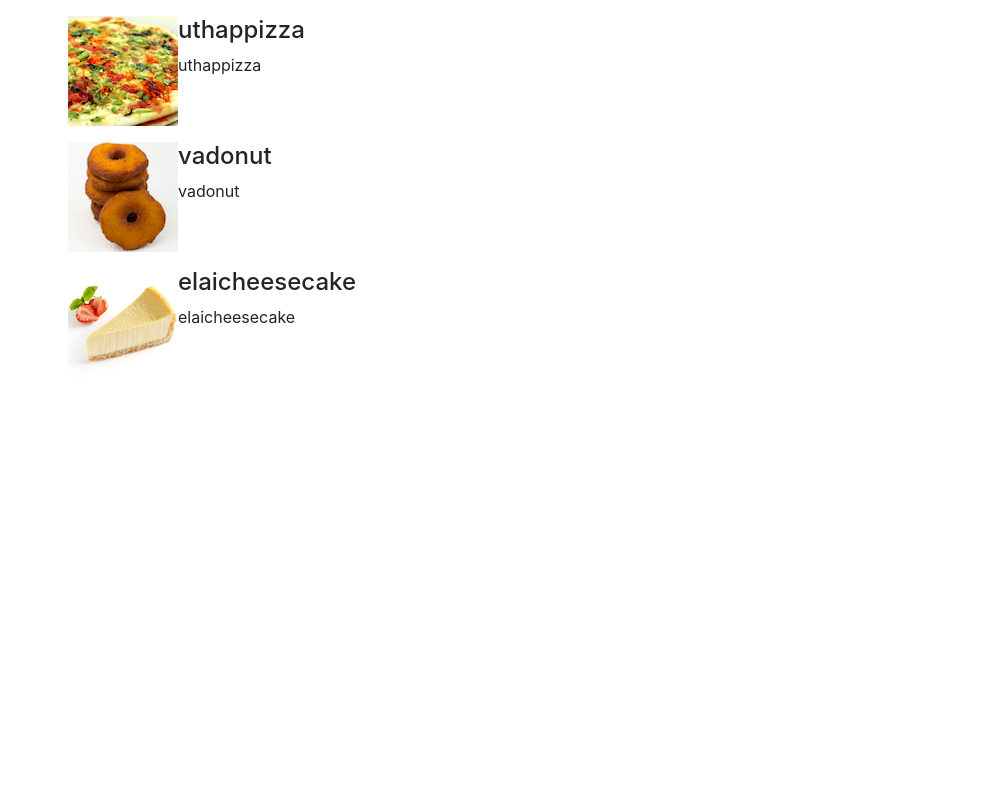
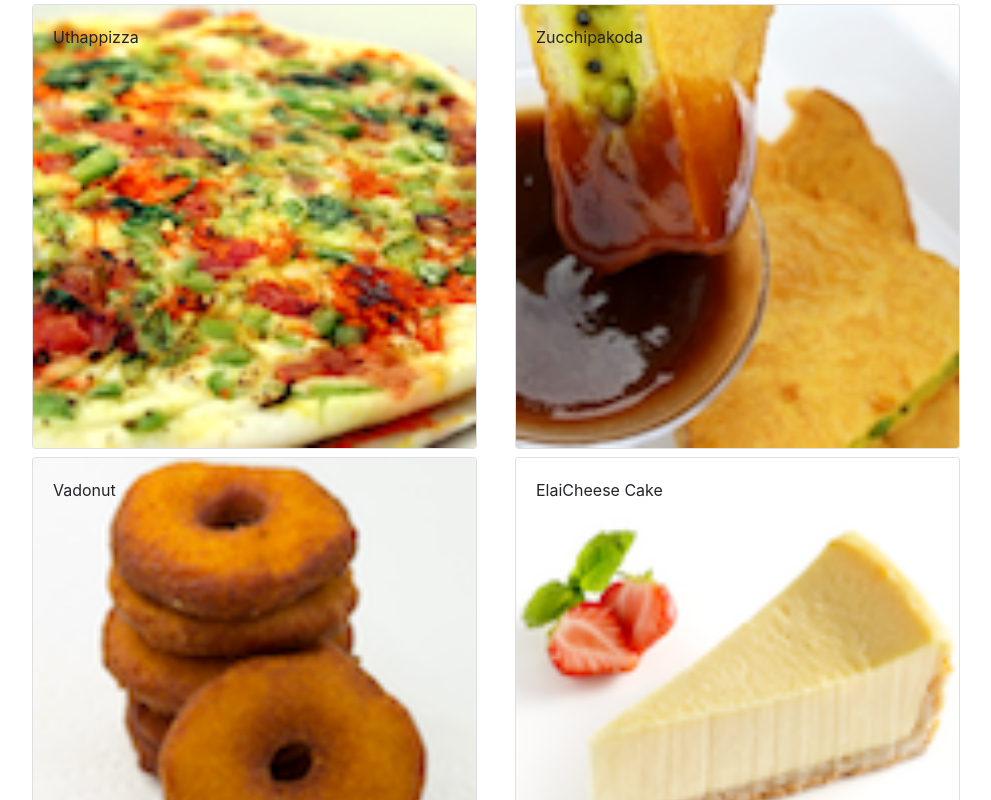
Before and after one commit to LuongChanHong/FunixLab, a React (Create React App) app: page / in a window 1280 px wide. Shown: the top 800 px of the page, without its empty margins (57-1048 px from the left). Built offline with nearby package versions, Linux system fonts and the light colour scheme.

Commit message:
lab03_2 done

```diff
--- a/src/App.js
+++ b/src/App.js
@@ -1,15 +1,26 @@
 // import logo from "./logo.svg";
-import "./App.css";
+// import "./App.css";
+import React, { Component } from "react";
 import { Navbar, NavbarBrand } from "reactstrap";
 
 import Menu from "./components/Menu";
+import { DISHES } from "./shared/dishes.js";
 
-function App() {
-  return (
-    <div className="">
-      <Menu />
-    </div>
-  );
+class App extends Component {
+  constructor(props) {
+    super(props);
+    this.state = {
+      dishes: DISHES,
+    };
+  }
+
+  render() {
+    return (
+      <div className="">
+        <Menu dishes={this.state.dishes} />
+      </div>
+    );
+  }
 }
 
 export default App;
--- a/src/components/Menu.js
+++ b/src/components/Menu.js
@@ -1,63 +1,60 @@
 import React, { Component } from "react";
-import { Media } from "reactstrap";
+import {
+  Media,
+  Card,
+  CardImg,
+  CardImgOverlay,
+  CardBody,
+  CardText,
+  CardTitle,
+} from "reactstrap";
 
 class Menu extends Component {
   constructor(props) {
     super(props);
     this.state = {
-      dishes: [
-        {
-          id: 0,
-          name: "uthappizza",
-          image: "assets/images/uthappizza.png",
-          category: "main",
-          label: "hot",
-          price: "4",
-          text: "uthappizza",
-        },
-        {
-          id: 1,
-          name: "vadonut",
-          image: "assets/images/vadonut.png",
-          category: "main",
-          label: "hot",
-          price: "4",
-          text: "vadonut",
-        },
-        {
-          id: 2,
-          name: "elaicheesecake",
-          image: "assets/images/elaicheesecake.png",
-          category: "main",
-          label: "hot",
-          price: "4",
-          text: "elaicheesecake",
-        },
-      ],
+      selectedDish: null,
     };
   }
 
+  handleDishSelected(dish) {
+    this.setState({ selectedDish: dish });
+  }
+
+  renderDish(dish) {
+    if (dish != null) {
+      return (
+        <Card>
+          <CardImg width="100%" src={dish.image} alt={dish.name} />
+          <CardBody>
+            <CardTitle>{dish.name}</CardTitle>
+            <CardText>{dish.description}</CardText>
+          </CardBody>
+        </Card>
+      );
+    } else {
+      return <h1>No dish selected</h1>;
+    }
+  }
+
   render() {
-    let menu = this.state.dishes.map((dish) => {
+    let menu = this.props.dishes.map((dish) => {
       return (
-        <div key={dish.id} className="col-12 my-3">
-          <Media tag="li">
-            <Media left middle>
-              <Media object src={dish.image} alt={dish.name}></Media>
-            </Media>
-            <Media body className="">
-              <Media heading>{dish.name}</Media>
-              <p>{dish.text}</p>
-            </Media>
-          </Media>
+        <div key={dish.id} className="col-12 col-md-5 m-1">
+          <Card onClick={() => this.handleDishSelected(dish)}>
+            <CardImg width="100%" object src={dish.image} alt={dish.name} />
+            <CardImgOverlay>
+              <CardTitle>{dish.name}</CardTitle>
+            </CardImgOverlay>
+          </Card>
         </div>
       );
     });
+
     return (
       <section className="container">
-        <div className="row">
-          <Media list>{menu}</Media>
-        </div>
+        <div className="row">{menu}</div>
+        <div className="row">{this.renderDish(this.state.selectedDish)}</div>
       </section>
     );
   }
--- /dev/null
+++ b/src/shared/dishes.js
@@ -0,0 +1,194 @@
+export const DISHES = [
+  {
+    id: 0,
+    name: "Uthappizza",
+    image: "assets/images/uthappizza.png",
+    category: "mains",
+    label: "Hot",
+    price: "4.99",
+    description:
+      "A unique combination of Indian Uthappam (pancake) and Italian pizza, topped with Cerignola olives, ripe vine cherry tomatoes, Vidalia onion, Guntur chillies and Buffalo Paneer.",
+    comments: [
+      {
+        id: 0,
+        rating: 5,
+        comment: "Imagine all the eatables, living in conFusion!",
+        author: "John Lemon",
+        date: "2012-10-16T17:57:28.556094Z",
+      },
+      {
+        id: 1,
+        rating: 4,
+        comment:
+          "Sends anyone to heaven, I wish I could get my mother-in-law to eat it!",
+        author: "Paul McVites",
+        date: "2014-09-05T17:57:28.556094Z",
+      },
+      {
+        id: 2,
+        rating: 3,
+        comment: "Eat it, just eat it!",
+        author: "Michael Jaikishan",
+        date: "2015-02-13T17:57:28.556094Z",
+      },
+      {
+        id: 3,
+        rating: 4,
+        comment: "Ultimate, Reaching for the stars!",
+        author: "Ringo Starry",
+        date: "2013-12-02T17:57:28.556094Z",
+      },
+      {
+        id: 4,
+        rating: 2,
+        comment: "It's your birthday, we're gonna party!",
+        author: "25 Cent",
+        date: "2011-12-02T17:57:28.556094Z",
+      },
+    ],
+  },
+  {
+    id: 1,
+    name: "Zucchipakoda",
+    image: "assets/images/zucchipakoda.png",
+    category: "appetizer",
+    label: "",
+    price: "1.99",
+    description:
+      "Deep fried Zucchini coated with mildly spiced Chickpea flour batter accompanied with a sweet-tangy tamarind sauce",
+    comments: [
+      {
+        id: 0,
+        rating: 5,
+        comment: "Imagine all the eatables, living in conFusion!",
+        author: "John Lemon",
+        date: "2012-10-16T17:57:28.556094Z",
+      },
+      {
+        id: 1,
+        rating: 4,
+        comment:
+          "Sends anyone to heaven, I wish I could get my mother-in-law to eat it!",
+        author: "Paul McVites",
+        date: "2014-09-05T17:57:28.556094Z",
+      },
+      {
+        id: 2,
+        rating: 3,
+        comment: "Eat it, just eat it!",
+        author: "Michael Jaikishan",
+        date: "2015-02-13T17:57:28.556094Z",
+      },
+      {
+        id: 3,
+        rating: 4,
+        comment: "Ultimate, Reaching for the stars!",
+        author: "Ringo Starry",
+        date: "2013-12-02T17:57:28.556094Z",
+      },
+      {
+        id: 4,
+        rating: 2,
+        comment: "It's your birthday, we're gonna party!",
+        author: "25 Cent",
+        date: "2011-12-02T17:57:28.556094Z",
+      },
+    ],
+  },
+  {
+    id: 2,
+    name: "Vadonut",
+    image: "assets/images/vadonut.png",
+    category: "appetizer",
+    label: "New",
+    price: "1.99",
+    description:
+      "A quintessential ConFusion experience, is it a vada or is it a donut?",
+    comments: [
+      {
+        id: 0,
+        rating: 5,
+        comment: "Imagine all the eatables, living in conFusion!",
+        author: "John Lemon",
+        date: "2012-10-16T17:57:28.556094Z",
+      },
+      {
+        id: 1,
+        rating: 4,
+        comment:
+          "Sends anyone to heaven, I wish I could get my mother-in-law to eat it!",
+        author: "Paul McVites",
+        date: "2014-09-05T17:57:28.556094Z",
+      },
+      {
+        id: 2,
+        rating: 3,
+        comment: "Eat it, just eat it!",
+        author: "Michael Jaikishan",
+        date: "2015-02-13T17:57:28.556094Z",
+      },
+      {
+        id: 3,
+        rating: 4,
+        comment: "Ultimate, Reaching for the stars!",
+        author: "Ringo Starry",
+        date: "2013-12-02T17:57:28.556094Z",
+      },
+      {
+        id: 4,
+        rating: 2,
+        comment: "It's your birthday, we're gonna party!",
+        author: "25 Cent",
+        date: "2011-12-02T17:57:28.556094Z",
+      },
+    ],
+  },
+  {
+    id: 3,
+    name: "ElaiCheese Cake",
+    image: "assets/images/elaicheesecake.png",
+    category: "dessert",
+    label: "",
+    price: "2.99",
+    description:
+      "A delectable, semi-sweet New York Style Cheese Cake, with Graham cracker crust and spiced with Indian cardamoms",
+    comments: [
+      {
+        id: 0,
+        rating: 5,
+        comment: "Imagine all the eatables, living in conFusion!",
+        author: "John Lemon",
+        date: "2012-10-16T17:57:28.556094Z",
+      },
+      {
+        id: 1,
+        rating: 4,
+        comment:
+          "Sends anyone to heaven, I wish I could get my mother-in-law to eat it!",
+        author: "Paul McVites",
+        date: "2014-09-05T17:57:28.556094Z",
+      },
+      {
+        id: 2,
+        rating: 3,
+        comment: "Eat it, just eat it!",
+        author: "Michael Jaikishan",
+        date: "2015-02-13T17:57:28.556094Z",
+      },
+      {
+        id: 3,
+        rating: 4,
+        comment: "Ultimate, Reaching for the stars!",
+        author: "Ringo Starry",
+        date: "2013-12-02T17:57:28.556094Z",
+      },
+      {
+        id: 4,
+        rating: 2,
+        comment: "It's your birthday, we're gonna party!",
+        author: "25 Cent",
+        date: "2011-12-02T17:57:28.556094Z",
+      },
+    ],
+  },
+];
```
